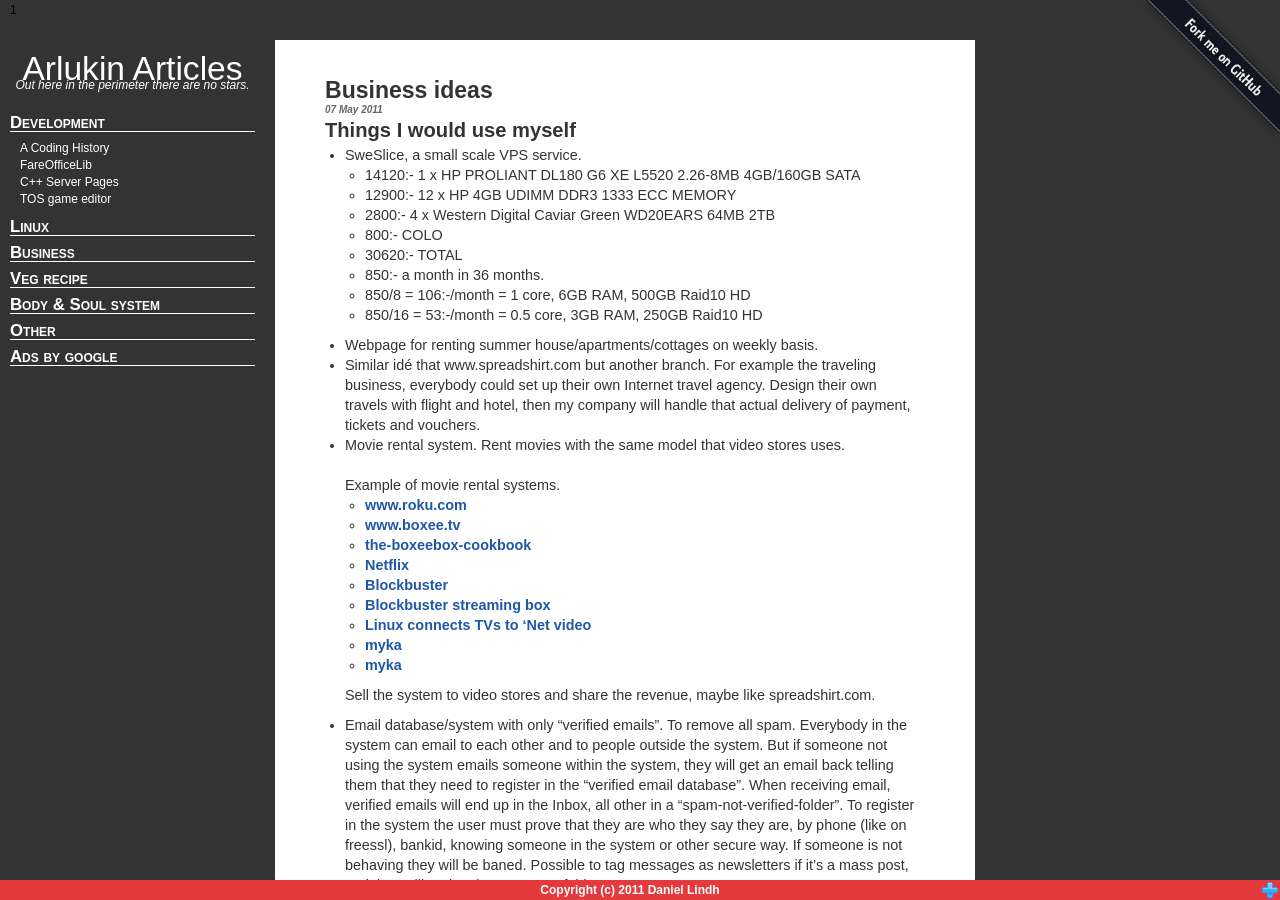
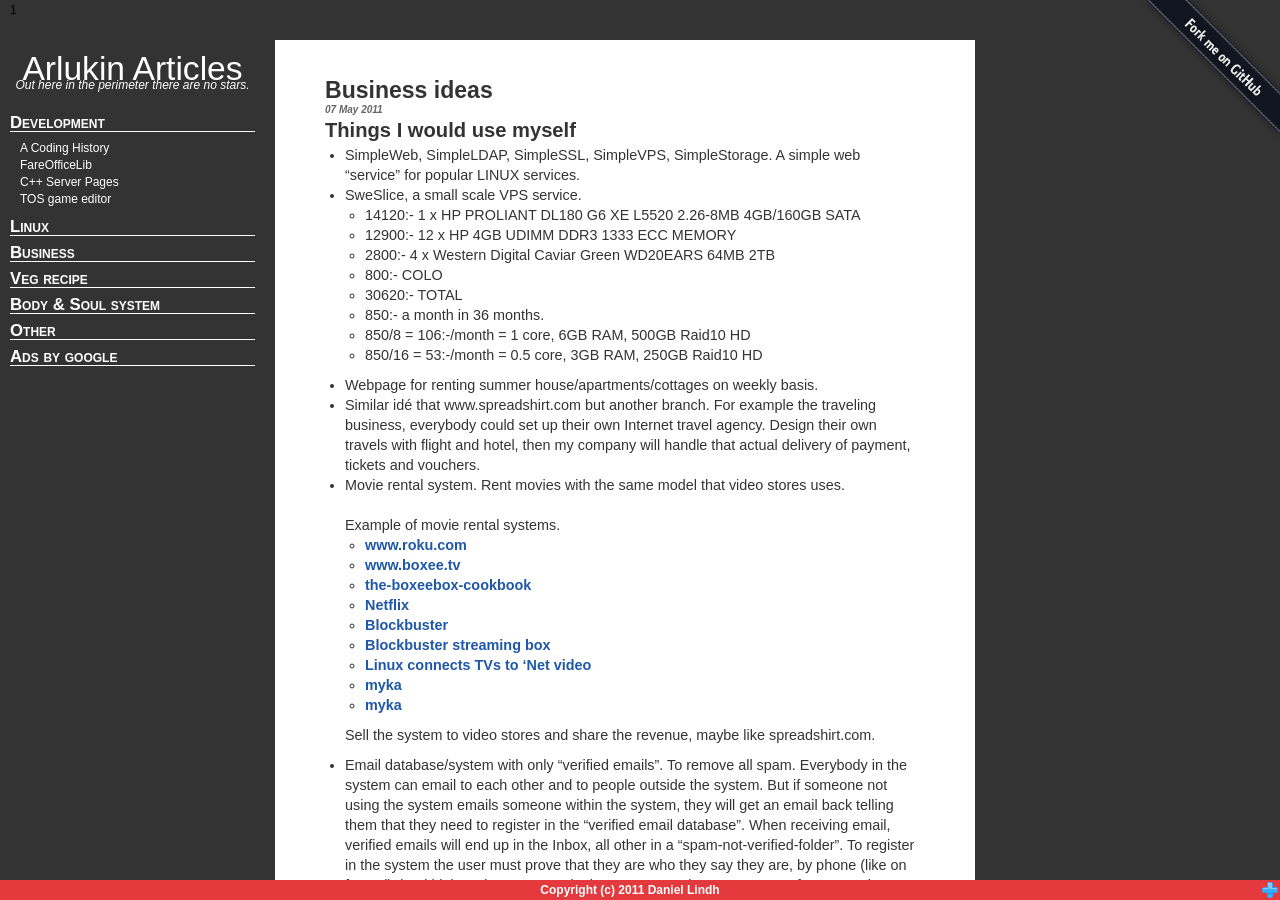
Before and after one commit to arlukin/arlukin.github.io, a Jekyll site: the page built from posts/business/_posts/2011-05-07-business-ideas.md, in a window 1280 px wide and 900 px high. Built offline with Jekyll 4.4.1, drawn with Linux system fonts in a browser that asks for light colours; Markdown is read by kramdown in place of the engine named in the settings; comment, search, counter and statistics services are not loaded.

Commit message:
Edited posts/business/_posts/2011-05-07-business-ideas.md via GitHub

```diff
--- a/posts/business/_posts/2011-05-07-business-ideas.md
+++ b/posts/business/_posts/2011-05-07-business-ideas.md
@@ -4,7 +4,7 @@ title: Business ideas
 ---
 
 ## Things I would use myself
-
+* SimpleWeb, SimpleLDAP, SimpleSSL, SimpleVPS, SimpleStorage. A simple web "service" for popular LINUX services.
 * SweSlice, a small scale VPS service.
   * 14120:- 1 x HP PROLIANT DL180 G6 XE L5520 2.26-8MB 4GB/160GB SATA
   * 12900:- 12 x HP 4GB UDIMM DDR3 1333 ECC MEMORY
```
